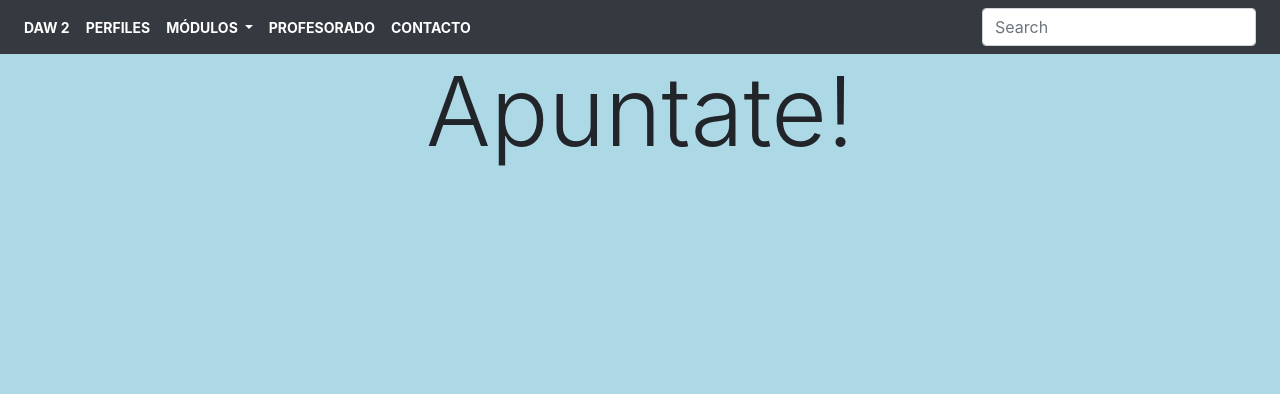
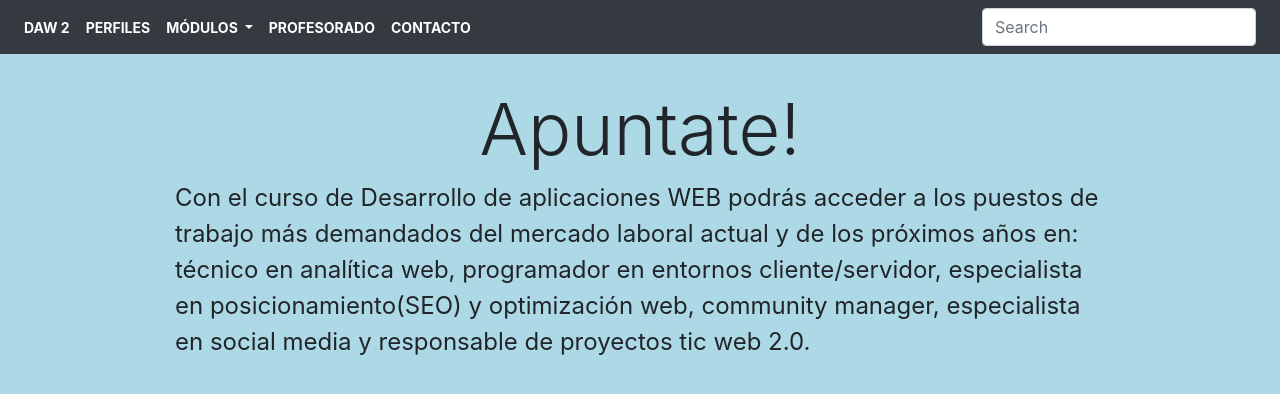
Before and after one commit to sorwar99/M09, a plain HTML site: page portfolio/index.html in a window 1280 px wide. Drawn offline with nearby package versions, Linux system fonts and the light colour scheme.

Commit message:
contact p wip

```diff
--- a/portfolio/index.html
+++ b/portfolio/index.html
@@ -52,8 +52,15 @@
         </form>
     </div>
 </nav>
-<div class="container">
-    <h1 class="text-center display-1" id="contact-title">Apuntate!</h1>
+<div class="wrapper w-75">
+    <div class="container" id="contact-container">
+        <h1 class="text-center display-1 h4" id="contact-title">Apuntate!</h1>
+        <p id="contact-text">Con el curso de Desarrollo de aplicaciones WEB podrás acceder a los puestos
+            de trabajo más demandados del mercado laboral actual y de los próximos años en:
+            técnico en analítica web, programador en entornos cliente/servidor, especialista en posicionamiento(SEO)
+            y optimización web, community manager, especialista en social media y
+            responsable de proyectos tic web 2.0.</p>
+    </div>
 </div>
 </body>
 </html>
--- a/portfolio/styles.css
+++ b/portfolio/styles.css
@@ -8,9 +8,23 @@ body{
     background-color: lightblue !important;
 }
 
+.wrapper{
+    margin-right: auto;
+    margin-left: auto;
+}
 .nav-link{
     color: white !important;
     font-weight: bolder !important;
     text-transform: uppercase;
     font-size: 14px !important;
 }
+#contact-container{
+    margin-top: 2em;
+    margin-bottom: 2em;
+}
+#contact-title{
+    font-size: 4.5em;
+}
+#contact-text{
+    font-size: 1.5em;
+}
```
